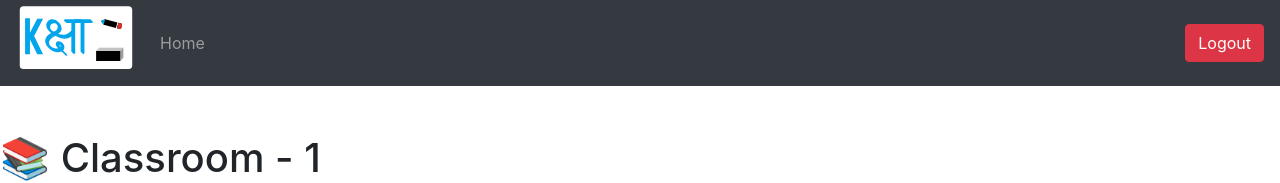
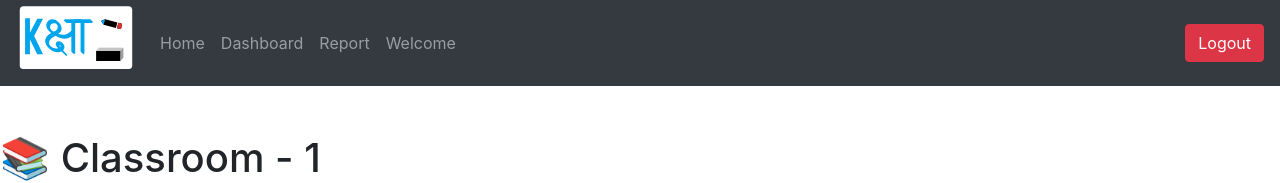
Before and after one commit to ramkrishnan6/kaksha-web, a React (Create React App) app: page /class/1 in a window 1280 px wide. Shown: the top 183 px of the page. Built offline with nearby package versions, Linux system fonts and the light colour scheme; no server answers; sample sign-in values are in the browser's storage.

Commit message:
Update header in private routes

```diff
--- a/src/components/ClassRoom.js
+++ b/src/components/ClassRoom.js
@@ -161,7 +161,11 @@ const Room = ({ match }) => {
 
     return (
         <div>
-            <Header userName={firstName} leaveClass={socketConnection} />
+            <Header
+                userName={firstName}
+                leaveClass={socketConnection}
+                isLoggedIn={true}
+            />
 
             <div className="class-info">
                 <h1>📚 Classroom - {roomId}</h1>
--- a/src/components/Dashboard.js
+++ b/src/components/Dashboard.js
@@ -34,7 +34,7 @@ function Dashboard() {
 
     return (
         <>
-            <Header userName={firstName} />
+            <Header userName={firstName} isLoggedIn={true} />
             <h2>
                 {firstName} {lastName}'s Dashboard ({role})
             </h2>
--- a/src/components/Header.js
+++ b/src/components/Header.js
@@ -3,7 +3,7 @@ import { Button, Navbar, Nav } from "react-bootstrap";
 import { useHistory } from "react-router-dom";
 import logo from "../assets/logo.svg";
 
-function Header({ userName, leaveClass }) {
+function Header({ userName, leaveClass, isLoggedIn }) {
     const history = useHistory();
 
     const logout = () => {
@@ -25,11 +25,17 @@ function Header({ userName, leaveClass }) {
             </Navbar.Brand>
             <Nav className="mr-auto">
                 <Nav.Link href="/">Home</Nav.Link>
-                <Nav.Link className="ml-auto">{userName}</Nav.Link>
+                <Nav.Link href="/dashboard">Dashboard</Nav.Link>
+                <Nav.Link href="/report">Report</Nav.Link>
+                <Nav.Link className="ml-auto">Welcome {userName}</Nav.Link>
             </Nav>
-            <Button variant="danger" onClick={logout}>
-                Logout
-            </Button>
+            {isLoggedIn ? (
+                <Button variant="danger" onClick={logout}>
+                    Logout
+                </Button>
+            ) : (
+                ""
+            )}
         </Navbar>
     );
 }
--- a/src/components/Report.js
+++ b/src/components/Report.js
@@ -35,7 +35,7 @@ function Report() {
 
     return (
         <>
-            <Header userName="" />
+            <Header userName="" isLoggedIn={true} />
             <h1>Report</h1>
 
             <div>
```
